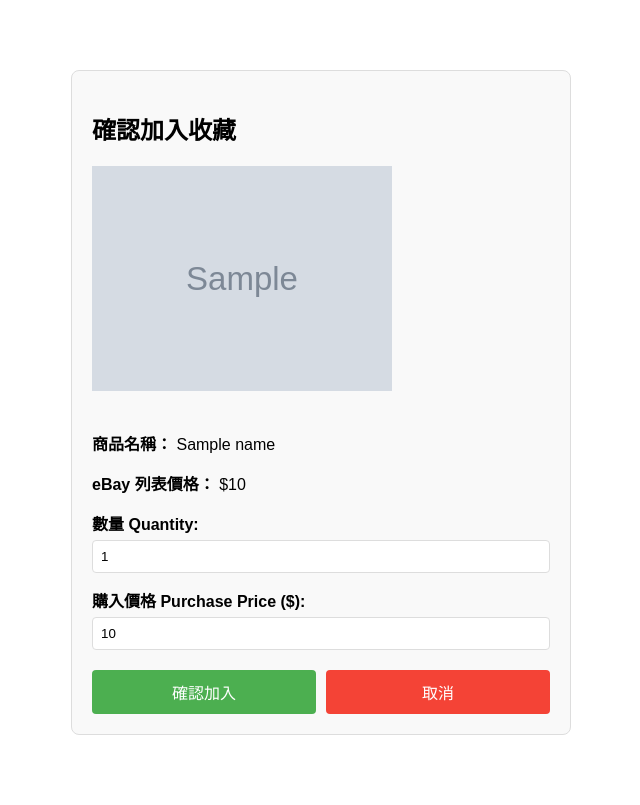
After one commit to heyheyboy777/DBMS-final-project, a Django app: template tracker/templates/tracker/add_confirm.html in a window 1280 px wide. The commit adds this page. Shown: the whole page, without its empty margins (319-959 px from the left). Run offline with Django 4.2, Linux system fonts and the light colour scheme; the template is opened without the code that fills it: most values are stand-ins (such as "Sample title", 1, 10 or a date in 2020); grey boxes marked "Sample" are stand-in pictures.

Commit message:
簡易前端新增與資料庫邏輯更新

```diff
--- a/tracker/services.py
+++ b/tracker/services.py
@@ -38,7 +38,7 @@ def search_ebay_items(keyword):
     }
     params = {
         "q": keyword,
-        "limit": 5  # 先抓 5 筆給使用者挑選
+        "limit": 10  # 先抓 10 筆給使用者挑選
     }
 
     response = requests.get(search_url, headers=headers, params=params)
--- /dev/null
+++ b/tracker/templates/tracker/add_confirm.html
@@ -0,0 +1,104 @@
+<!DOCTYPE html>
+<html>
+<head>
+    <title>確認加入收藏</title>
+    <style>
+        body {
+            font-family: Arial, sans-serif;
+            max-width: 500px;
+            margin: 50px auto;
+            padding: 20px;
+        }
+        .confirm-card {
+            border: 1px solid #ddd;
+            padding: 20px;
+            border-radius: 8px;
+            background: #f9f9f9;
+        }
+        .product-image {
+            width: 100%;
+            max-width: 300px;
+            margin-bottom: 20px;
+        }
+        .form-group {
+            margin-bottom: 15px;
+        }
+        label {
+            display: block;
+            margin-bottom: 5px;
+            font-weight: bold;
+        }
+        input {
+            width: 100%;
+            padding: 8px;
+            border: 1px solid #ddd;
+            border-radius: 4px;
+            box-sizing: border-box;
+        }
+        .button-group {
+            display: flex;
+            gap: 10px;
+            margin-top: 20px;
+        }
+        button {
+            flex: 1;
+            padding: 10px;
+            border: none;
+            border-radius: 4px;
+            cursor: pointer;
+            font-size: 16px;
+        }
+        .submit-btn {
+            background-color: #4CAF50;
+            color: white;
+        }
+        .cancel-btn {
+            background-color: #f44336;
+            color: white;
+        }
+        .submit-btn:hover {
+            background-color: #45a049;
+        }
+        .cancel-btn:hover {
+            background-color: #da190b;
+        }
+    </style>
+</head>
+<body>
+    <div class="confirm-card">
+        <h2>確認加入收藏</h2>
+
+        {% if image_url %}
+            <img src="{{ image_url }}" alt="{{ name }}" class="product-image">
+        {% endif %}
+
+        <p><strong>商品名稱：</strong> {{ name }}</p>
+        <p><strong>eBay 列表價格：</strong> ${{ price }}</p>
+
+        <form method="POST" action="{% url 'add_to_inventory' %}">
+            {% csrf_token %}
+
+            <!-- 隱藏欄位保存商品資訊 -->
+            <input type="hidden" name="external_id" value="{{ external_id }}">
+            <input type="hidden" name="name" value="{{ name }}">
+            <input type="hidden" name="price" value="{{ price }}">
+            <input type="hidden" name="image_url" value="{{ image_url }}">
+
+            <div class="form-group">
+                <label for="quantity">數量 Quantity:</label>
+                <input type="number" id="quantity" name="quantity" value="1" min="1" required>
+            </div>
+
+            <div class="form-group">
+                <label for="purchase_price">購入價格 Purchase Price ($):</label>
+                <input type="number" id="purchase_price" name="purchase_price" value="{{ price }}" step="0.01" min="0" required>
+            </div>
+
+            <div class="button-group">
+                <button type="submit" class="submit-btn">確認加入</button>
+                <button type="button" class="cancel-btn" onclick="history.back()">取消</button>
+            </div>
+        </form>
+    </div>
+</body>
+</html>
--- a/tracker/templates/tracker/index.html
+++ b/tracker/templates/tracker/index.html
@@ -29,7 +29,7 @@
         <tbody>
             {% for item in inventory %}
             <tr>
-                <td><img src="{{ item.image }}" width="50"></td>
+                <td><img src="{{ item.image }}" width="300"></td>
                 <td>{{ item.name }}</td>
                 <td>${{ item.buy_price }}</td>
                 <td style="color: green;">${{ item.now_price }}</td>
--- a/tracker/urls.py
+++ b/tracker/urls.py
@@ -3,7 +3,7 @@ from . import views
 from django.contrib.auth import views as auth_views
 from django.contrib import admin
 urlpatterns = [
-    path('', views.index, name='index1'),
+    path('', views.index, name='index'),
     path('accounts/', include('django.contrib.auth.urls')),
     path('search/', views.search_product, name='search_product'),
     path('add/', views.add_to_inventory, name='add_to_inventory'),
```
Also changed, not shown: tracker/admin.py (+4 -5 lines), tracker/models.py (+8 -7 lines), tracker/templates/tracker/search.html (+3 -8 lines), tracker/views.py (+59 -10 lines), tracker/migrations/0002_collectible_usercollection_and_more.py (added).
